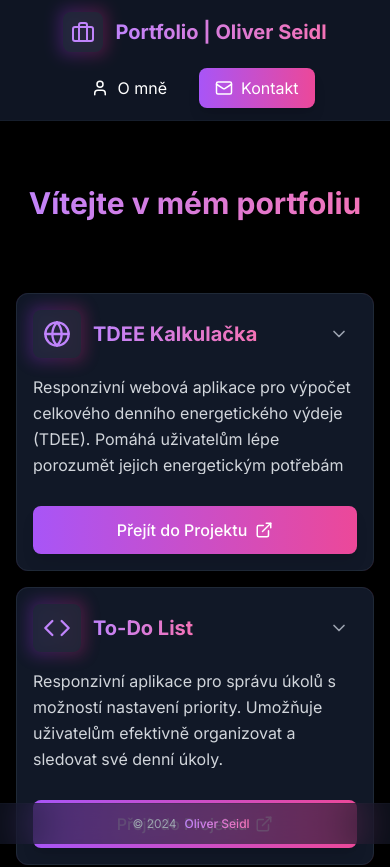
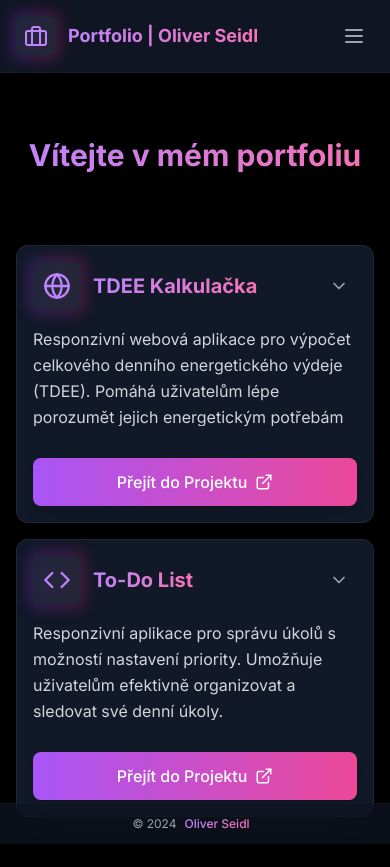
Before and after one commit to Olinkkt/oliverseidl, a Next.js app: page / in a window 390 px wide. Shown: the top 867 px of the page. Built offline with nearby package versions, Linux system fonts and the light colour scheme.

Commit message:
Enhance Home component in page.tsx: added MobileNav for improved mobile navigation, refined header layout for better responsiveness, and adjusted logo and title presentation. Updated navigation styling for a cleaner look and enhanced user experience.

```diff
--- /dev/null
+++ b/app/components/mobile-nav.tsx
@@ -0,0 +1,58 @@
+'use client'
+
+import { useState } from 'react'
+import { Menu, X } from 'lucide-react'
+import { motion, AnimatePresence } from 'framer-motion'
+import { AboutMePopup } from './about-me-popup'
+import { ContactPopup } from './contact-popup'
+
+export function MobileNav() {
+  const [isOpen, setIsOpen] = useState(false)
+
+  return (
+    <div className="sm:hidden">
+      <button
+        onClick={() => setIsOpen(!isOpen)}
+        className="p-2 text-gray-400 hover:text-purple-400 transition-colors rounded-lg hover:bg-purple-500/10"
+      >
+        <Menu size={24} />
+      </button>
+
+      <AnimatePresence>
+        {isOpen && (
+          <>
+            <motion.div
+              initial={{ opacity: 0 }}
+              animate={{ opacity: 1 }}
+              exit={{ opacity: 0 }}
+              className="fixed inset-0 bg-black/60 z-40"
+              onClick={() => setIsOpen(false)}
+            />
+
+            <motion.div
+              initial={{ x: '100%' }}
+              animate={{ x: 0 }}
+              exit={{ x: '100%' }}
+              transition={{ type: "spring", bounce: 0, duration: 0.4 }}
+              className="fixed right-0 top-0 h-full w-64 bg-gray-900 border-l border-gray-800 p-6 z-50"
+            >
+              <div className="flex justify-end mb-6">
+                <button
+                  onClick={() => setIsOpen(false)}
+                  className="p-2 text-gray-400 hover:text-purple-400 transition-colors rounded-lg hover:bg-purple-500/10"
+                >
+                  <X size={24} />
+                </button>
+              </div>
+
+              <nav className="space-y-4">
+                <AboutMePopup />
+                <ContactPopup />
+              </nav>
+            </motion.div>
+          </>
+        )}
+      </AnimatePresence>
+    </div>
+  )
+}
--- a/app/page.tsx
+++ b/app/page.tsx
@@ -6,6 +6,7 @@ import { Briefcase, ChevronDown, ChevronUp, Globe, ExternalLink, Code, Sparkles
 import { AboutMePopup } from './components/about-me-popup'
 import { ContactPopup } from './components/contact-popup'
 import Image from 'next/image'
+import { MobileNav } from './components/mobile-nav'
 
 const projects = [
   {
@@ -130,25 +131,25 @@ export default function Home() {
       {/* Header */}
       <header className="sticky top-0 bg-gray-900/90 shadow-lg text-white py-3 sm:py-4 border-b border-gray-800/50 z-50">
         <div className="container mx-auto px-4">
-          <div className="flex flex-col sm:flex-row items-center gap-4 sm:gap-0 sm:justify-between">
+          <div className="flex items-center justify-between h-12 sm:h-auto">
             {/* Logo a název */}
             <div className="flex items-center gap-3 group">
-              <div className="w-10 sm:w-12 h-10 sm:h-12 relative">
+              <div className="w-10 h-10 relative">
                 <div className="absolute -inset-1 bg-gradient-to-r from-purple-600 to-pink-600 rounded-lg blur opacity-30 group-hover:opacity-100 transition duration-1000"></div>
-                <div className="relative h-full w-full p-2 sm:p-2.5 bg-gray-800/80 rounded-lg group-hover:bg-gray-800/90 transition-colors flex items-center justify-center">
-                  <div className="w-6 sm:w-8 h-6 sm:h-8">
+                <div className="relative h-full w-full p-2 bg-gray-800/80 rounded-lg group-hover:bg-gray-800/90 transition-colors flex items-center justify-center">
+                  <div className="w-6 h-6">
                     <Briefcase className="w-full h-full text-purple-400" />
                   </div>
                 </div>
               </div>
-              <h1 className="text-xl sm:text-2xl font-bold text-transparent bg-clip-text bg-gradient-to-r from-purple-400 to-pink-400 mb-0">
-              Portfolio | Oliver Seidl
+              <h1 className="text-lg sm:text-xl font-bold text-transparent bg-clip-text bg-gradient-to-r from-purple-400 to-pink-400 mb-0">
+                Portfolio | Oliver Seidl
               </h1>
             </div>
 
             {/* Navigace */}
-            <nav className="w-full sm:w-auto">
-              <ul className="flex justify-center sm:justify-end space-x-4 sm:space-x-6">
+            <nav>
+              <ul className="hidden sm:flex justify-end space-x-6">
                 <li>
                   <AboutMePopup />
                 </li>
@@ -156,6 +157,9 @@ export default function Home() {
                   <ContactPopup />
                 </li>
               </ul>
+              <div className="flex sm:hidden items-center">
+                <MobileNav />
+              </div>
             </nav>
           </div>
         </div>
```
